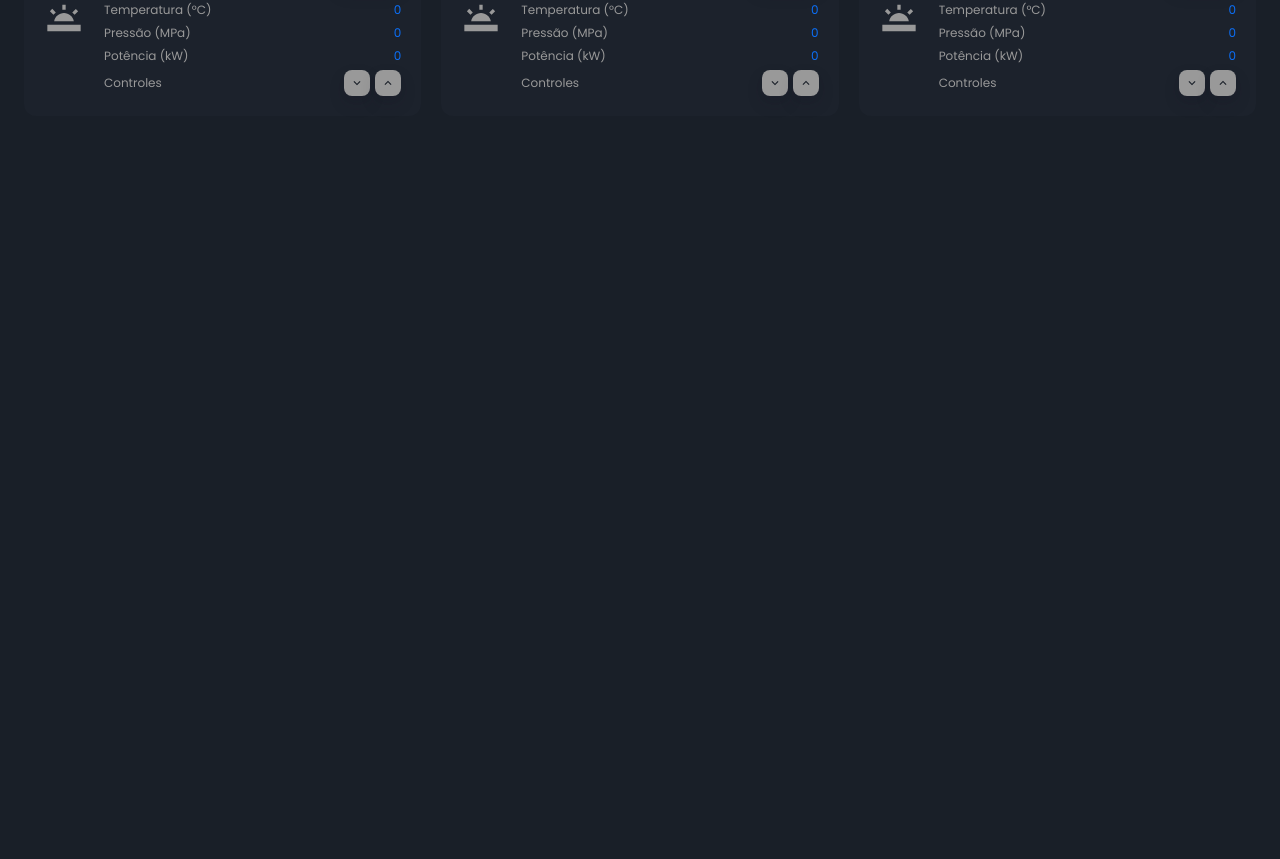
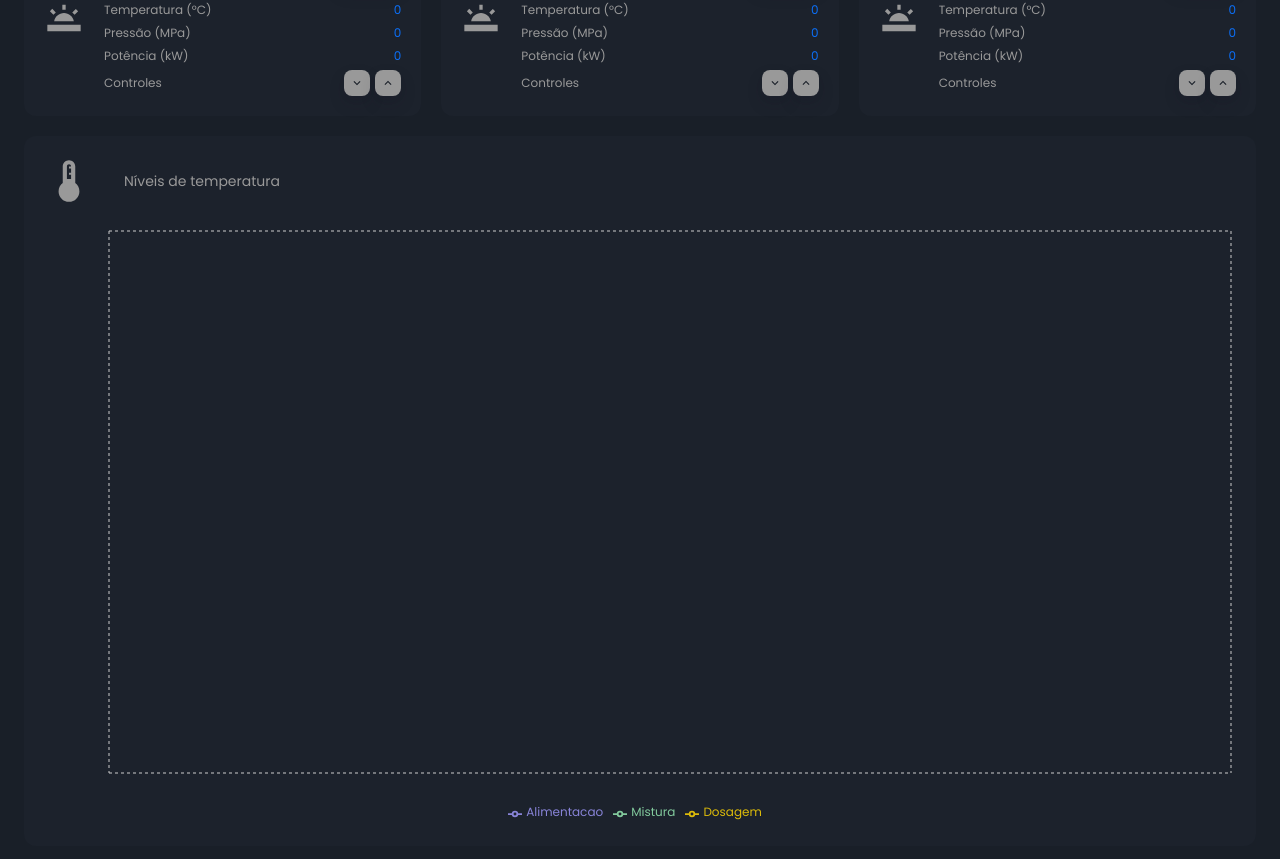
Before and after one commit to higoreduardoalpha11/extrusora-app, a React (Vite) app in the folder client/: page / in a window 1280 px wide. Shown: the part 349-1208 px from the top of the page. Before the commit the page ends 800 px from the top, so only its background shows below. Built offline with nearby package versions, Linux system fonts and the light colour scheme; no server answers.

Commit message:
:sparkles: Create chart line

```diff
--- /dev/null
+++ b/client/src/app/components/ChartLine/index.jsx
@@ -0,0 +1,53 @@
+import PropTypes from 'prop-types';
+import {
+  ResponsiveContainer,
+  LineChart,
+  Line,
+  XAxis,
+  YAxis,
+  CartesianGrid,
+  Tooltip,
+  Legend
+} from 'recharts';
+
+const ChartLine = ({ data }) => {
+  return (
+    <div style={{ width: '100%', height: 600 }}>
+      <ResponsiveContainer>
+        <LineChart
+          width={1000}
+          height={300}
+          data={data}
+        >
+          <CartesianGrid strokeDasharray="3 3" />
+          <XAxis dataKey="name" style={{ fontSize: 15 }} />
+          <YAxis style={{ fontSize: 15 }} />
+          <Tooltip />
+          <Legend />
+          <Line
+            type="monotone"
+            dataKey="Alimentacao"
+            stroke="#8884d8"
+            strokeDasharray="5 5"
+          />
+          <Line
+            type="monotone"
+            dataKey="Mistura"
+            stroke="#82ca9d"
+            strokeDasharray="3 4 5 2"
+          />
+          <Line
+            type="monotone"
+            dataKey="Dosagem"
+            stroke="#DCBB0A"
+            strokeDasharray="3 4 5 2"
+          />
+        </LineChart>
+      </ResponsiveContainer>
+    </div>
+  );
+}
+ChartLine.propTypes = {
+  data: PropTypes.array.isRequired,
+}
+export default ChartLine;
--- a/client/src/app/components/index.js
+++ b/client/src/app/components/index.js
@@ -4,6 +4,7 @@ export { default as Button } from './Button';
 export { default as Loader } from './Loader';
 export { default as Icon } from './Icon';
 export { default as Toast } from './Toast';
+export { default as ChartLine } from './ChartLine';
 
 export { default as Card } from './Card';
 export { default as CardExtruder } from './Card/CardExtruder';
--- a/client/src/app/scenes/Dashboard/index.jsx
+++ b/client/src/app/scenes/Dashboard/index.jsx
@@ -1,12 +1,30 @@
+import { useDispatch, useSelector } from 'react-redux';
+import { useEffect } from 'react';
+import { MdDeviceThermostat } from 'react-icons/md';
+
+import { Analytics } from '@/app/action';
+import eventBus from '@/app/utils/eventBus';
 import {
   CardExtruder,
   CardRate,
   CardEntry,
   CardMix,
   CardDosage,
+  ChartLine,
 } from '@/app/components';
 
 const Dashboard = () => {
+  const { temperatures } = useSelector((state) => state.analytics);
+  const dispatch = useDispatch();
+
+  useEffect(() => {
+    dispatch(
+      Analytics.handleChangeTemperatures('2023-05-04', (message) => {
+        if (message) eventBus.disptach('toast', message);
+      })
+    )
+  }, []) // eslint-disable-line react-hooks/exhaustive-deps
+
   return (
     <section className="dashboard py-30">
       <div className="container">
@@ -15,11 +33,20 @@ const Dashboard = () => {
           <CardRate />
         </div>
 
-        <div className="grid grid-3 gap-20">
+        <div className="grid grid-3 gap-20 pb-20">
           <CardEntry />
           <CardMix />
           <CardDosage />
         </div>
+
+        <article className="flex flex-col gap-20 p-20 bg-bg-light border-radius-lg">
+          <span className="flex flex-row flex-start gap-30 font-sm">
+            <MdDeviceThermostat style={{ fontSize: 50 }} />
+            Níveis de temperatura
+          </span>
+
+          <ChartLine data={temperatures} />
+        </article>
       </div>
     </section>
   )
```
